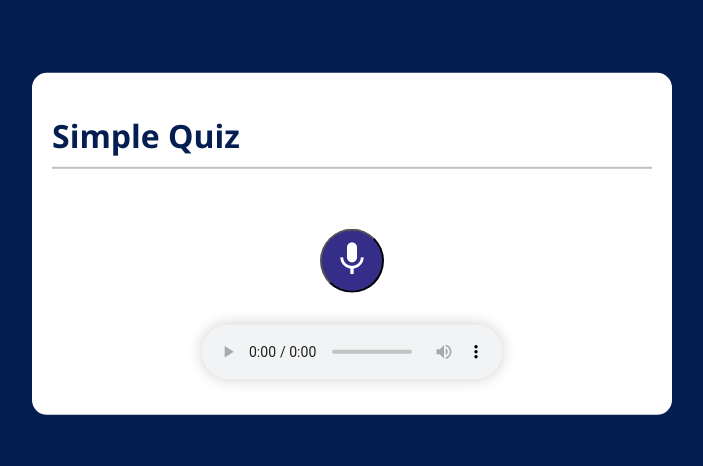
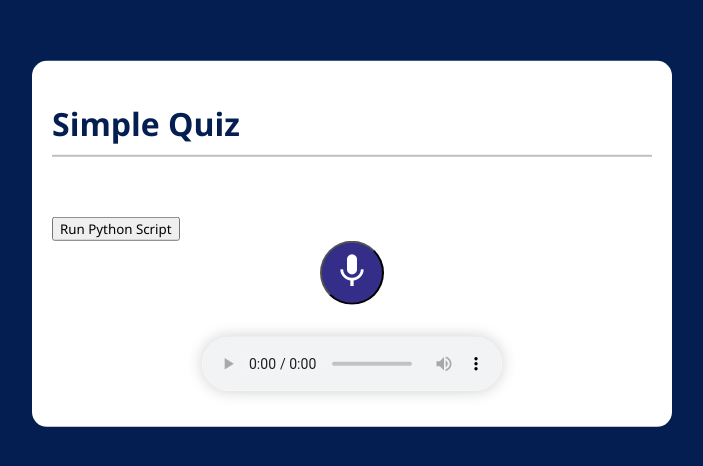
Before and after one commit to noorksangha/EchoQuizzer, a website: page EchoQuizzer/public/index.html in a window 1280 px wide. Shown: the part 156-622 px from the top of the page, without its empty margins (288-991 px from the left). Drawn offline with Linux system fonts and the light colour scheme; no server answers.

Commit message:
Update index.html

```diff
--- a/EchoQuizzer/public/index.html
+++ b/EchoQuizzer/public/index.html
@@ -15,12 +15,15 @@
         <h3 id="question"></h3>
         <div id="answerButtons"></div>
         <div class="next"><button id="next">Next</button></div>
+        <button id="runPythonScript">Run Python Script</button>
+
 
         <main>
             <button class="mic-toggle" id="mic">
                 <span class="material-icons">mic</span>
             </button>
             <audio class="playback" controls></audio>
+
         </main>
     </div>
     <script src="script.js"></script>
```
